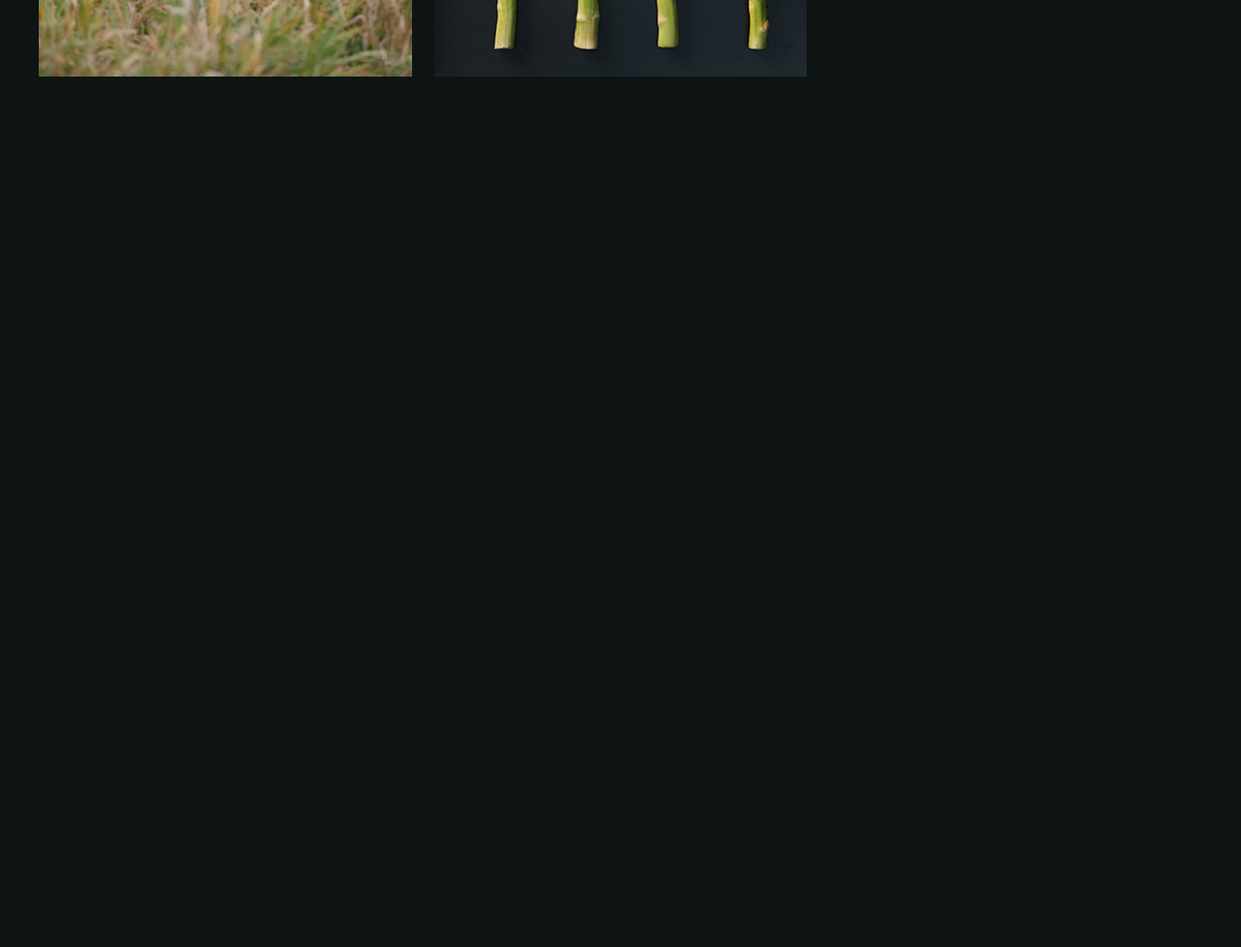
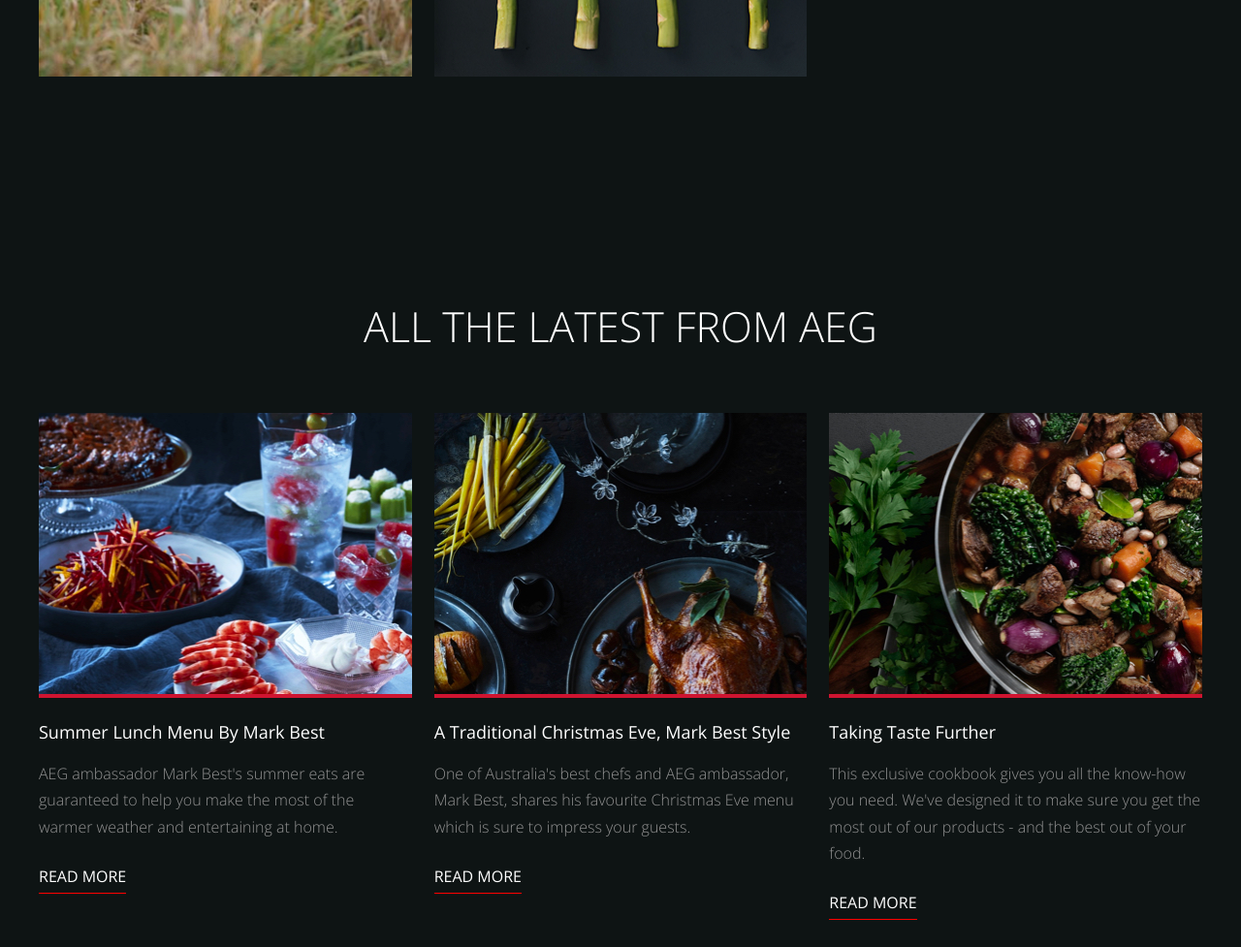
Before and after one commit to capispisanmariella/orchard-fed-test, a plain HTML site: page index.html in a window 1280 px wide. Shown: the part 710-1687 px from the top of the page at 97% size. Before the commit the page ends 849 px from the top, so only its background shows below. Drawn offline with Linux system fonts and the light colour scheme.

Commit message:
section 2 design

```diff
--- a/css/styles.css
+++ b/css/styles.css
@@ -143,3 +143,78 @@ h2 {
         grid-row: 1;
     }
 }
+
+/* section 2 */
+
+.latest-from-aeg {
+    margin-top: 228px;
+    margin-bottom: 170px;
+}
+
+.latest-from-aeg h2 {
+    font-family: 'OpenSans-Light';
+    font-size: 43px;
+    font-weight: 300;
+    text-transform: uppercase;
+    margin-bottom: 60px;
+    text-align: center;
+    color: #ffffff;
+}
+
+.latest-from-aeg .articles {
+    display: grid;
+    grid-template-columns: repeat(3, 1fr);
+    gap: 23px;
+}
+
+.latest-from-aeg img {
+    width: 100%;
+    object-fit: cover;
+    border-bottom: 4px solid #CF1430;
+}
+
+.latest-from-aeg h3 {
+    font-family: 'OpenSans';
+    font-size: 18px;
+    color: #ffffff;
+    font-weight: 500;
+}
+
+.latest-from-aeg p {
+    font-family: 'OpenSans-Light';
+    font-size: 16px;
+    line-height: 1.7;
+    color: #929292;
+}
+
+a.read-more:hover {
+    text-decoration: none !important;
+}
+
+.latest-from-aeg .read-more {
+    font-family: 'OpenSans';
+    font-size: 16px;
+    text-transform: uppercase;
+    color: #ffffff;
+    text-decoration: none;
+    display: inline-block;
+    position: relative;
+    margin-top: 10px;
+    padding-bottom: 5px;
+}
+
+.latest-from-aeg .read-more::after {
+    content: '';
+    position: absolute;
+    left: 0;
+    bottom: -2px;
+    width: 100%;
+    height: 1px;
+    background-color: #ff0000;
+}
+
+@media (max-width: 768px) {
+    .latest-from-aeg .articles {
+        grid-template-columns: 1fr;
+    }
+}
--- a/index.html
+++ b/index.html
@@ -21,6 +21,30 @@
                 <p class="beMindful-text">Sourcing local or organic food is a good way to start being more mindful about what you're cooking and eating.</p>
             </div>
         </section>
+
+        <section class="latest-from-aeg">
+            <h2>ALL THE LATEST FROM AEG</h2>
+            <div class="articles">
+                <article>
+                    <img src="assets/component-02/Image-01.jpg" alt="Summer lunch menu">
+                    <h3>Summer Lunch Menu By Mark Best</h3>
+                    <p>AEG ambassador Mark Best's summer eats are guaranteed to help you make the most of the warmer weather and entertaining at home.</p>
+                    <a href="#" class="read-more">READ MORE</a>
+                </article>
+                <article>
+                    <img src="assets/component-02/Image-02.jpg" alt="Traditional Christmas Eve">
+                    <h3>A Traditional Christmas Eve, Mark Best Style</h3>
+                    <p>One of Australia's best chefs and AEG ambassador, Mark Best, shares his favourite Christmas Eve menu which is sure to impress your guests.</p>
+                    <a href="#" class="read-more">READ MORE</a>
+                </article>
+                <article>
+                    <img src="assets/component-02/Image-03.jpg" alt="Taking Taste Further">
+                    <h3>Taking Taste Further</h3>
+                    <p>This exclusive cookbook gives you all the know-how you need. We've designed it to make sure you get the most out of our products - and the best out of your food.</p>
+                    <a href="#" class="read-more">READ MORE</a>
+                </article>
+            </div>
+        </section>
     </main>
 
     <script src="js/script.js"></script>
```
